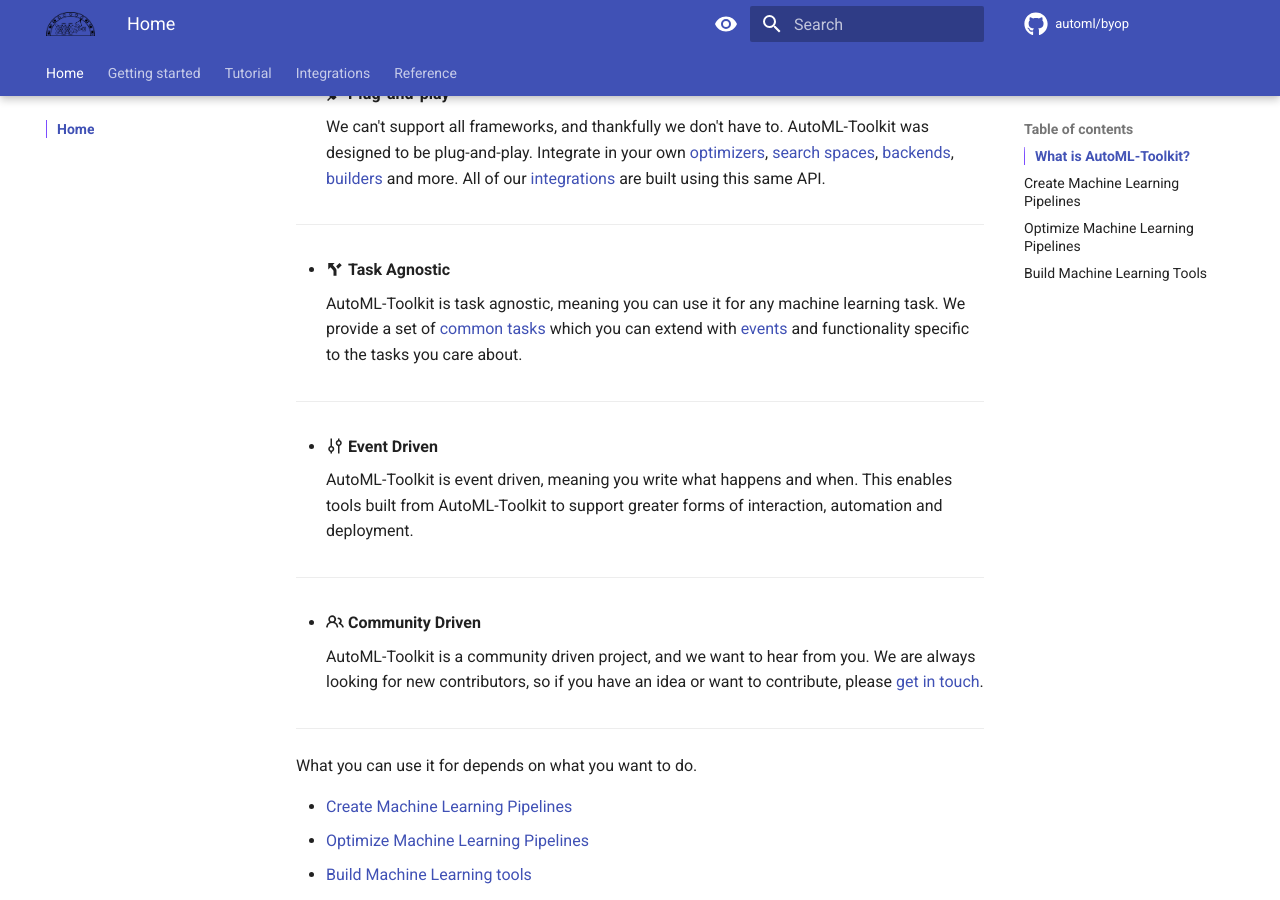
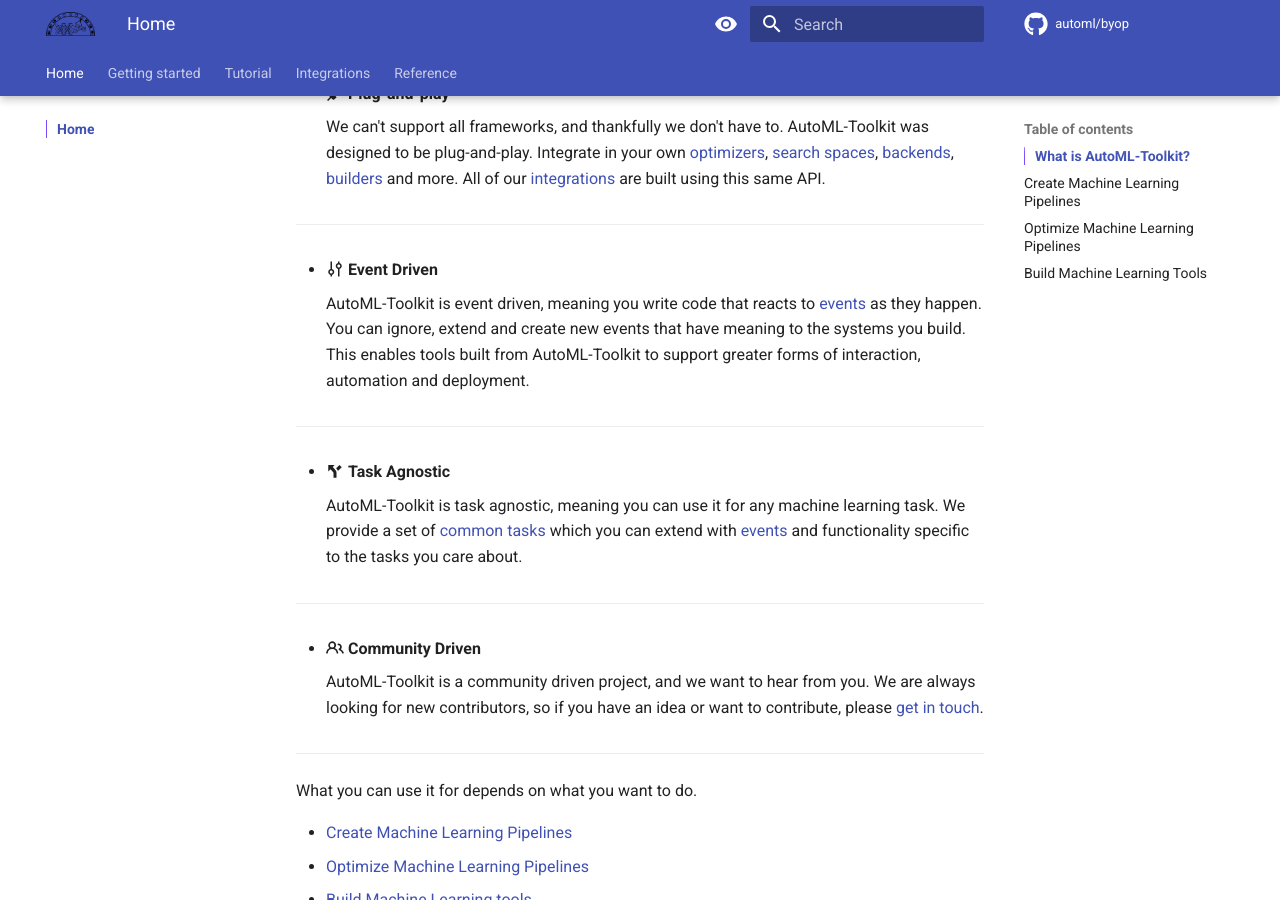
Before and after one commit to automl/amltk, an MkDocs documentation site: the page built from docs/index.md, in a window 1280 px wide and 900 px high, scrolled down 839 px. Built offline with MkDocs 1.6.1 and Material for MkDocs 9.7.7, drawn with Linux system fonts in a browser that asks for light colours; comment, search, counter and statistics services are not loaded; the version menu is left out.

Commit message:
doc(Homepage): Fixup Event Driven section

```diff
--- a/docs/index.md
+++ b/docs/index.md
@@ -37,19 +37,21 @@
 
 ---
 
+-   :material-tune-vertical-variant: __Event Driven__
+
+    AutoML-Toolkit is event driven, meaning you write code that reacts to
+    [events](doc_to_events) as they happen. You can ignore, extend and create
+    new events that have meaning to the systems you build.
+    This enables tools built from AutoML-Toolkit to support greater forms
+    of interaction, automation and deployment.
+
+---
+
 -   :material-directions-fork: __Task Agnostic__
 
     AutoML-Toolkit is task agnostic, meaning you can use it for any machine learning task.
     We provide a set of [common tasks](./tasks) which you can extend with [events](doc_to_events)
     and functionality specific to the tasks you care about.
-
----
-
--   :material-tune-vertical-variant: __Event Driven__
-
-    AutoML-Toolkit is event driven, meaning you write what happens and when. This
-    enables tools built from AutoML-Toolkit to support greater forms of interaction,
-    automation and deployment.
 
 ---
 
```
